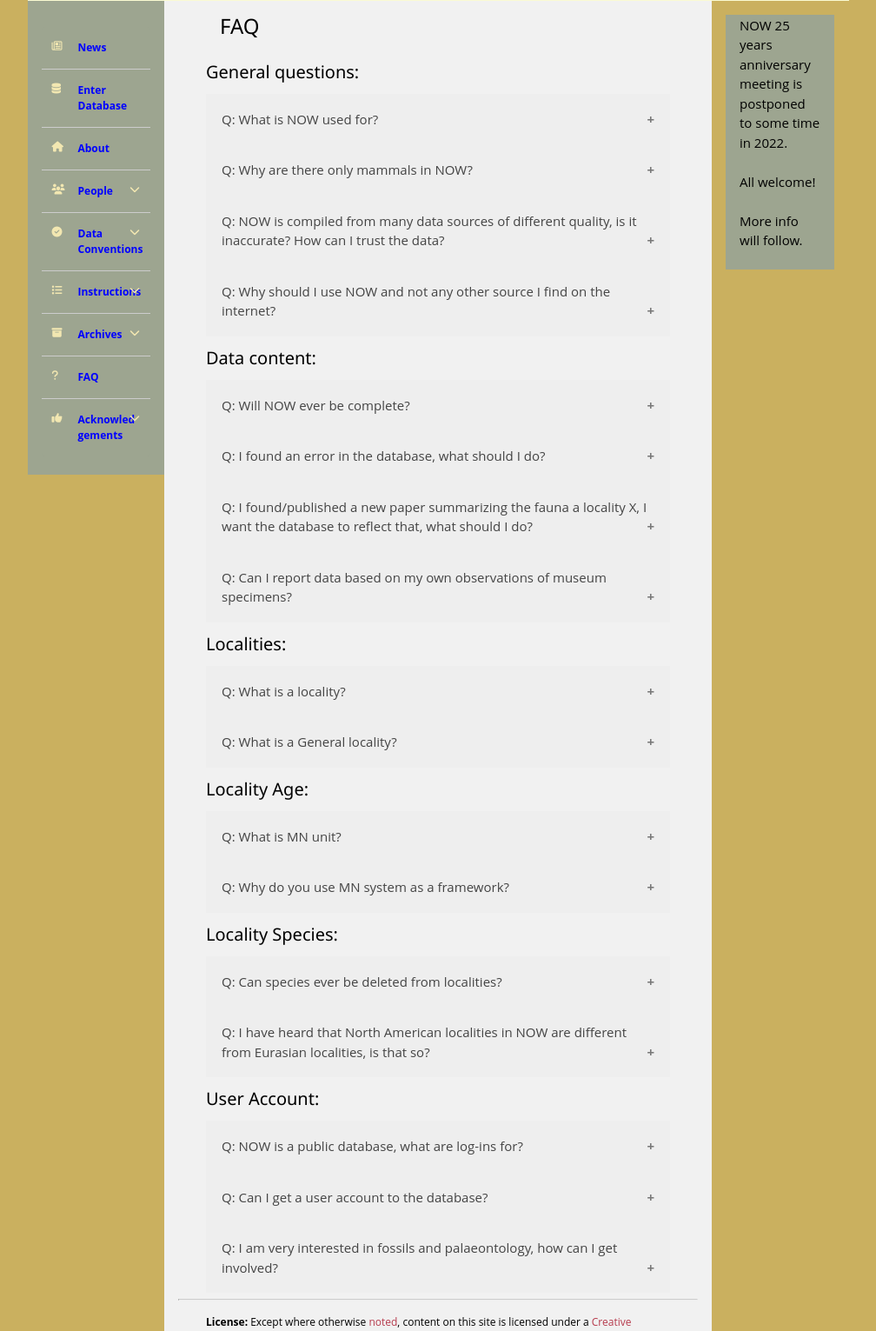
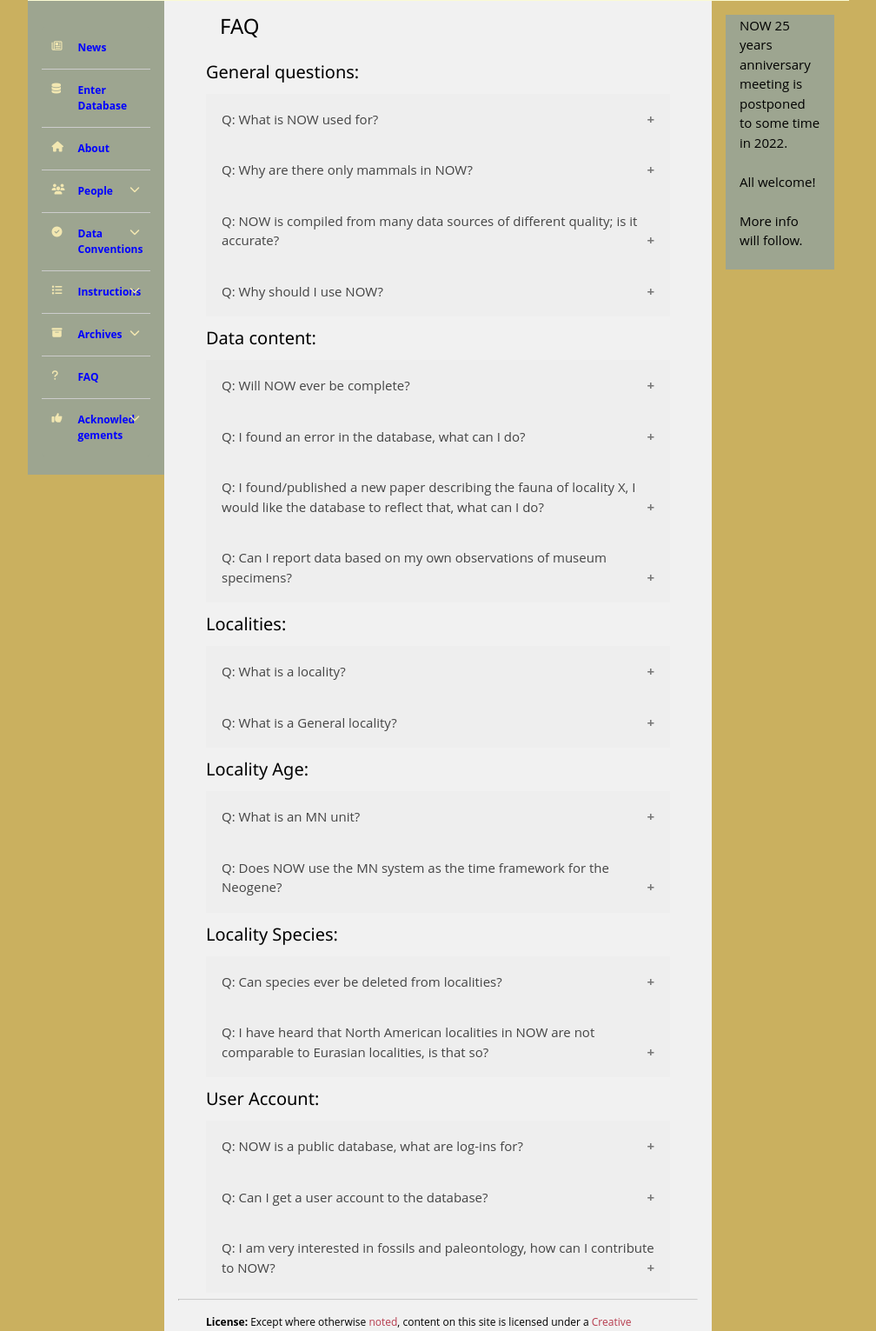
Before and after one commit to karilint/new_and_old_worlds, a Django app: template now/templates/faq.html in a window 1280 px wide. Shown: the part 265-1796 px from the top of the page at 87% size, without its empty margins (136-1144 px from the left). Run offline with Django 3.2, Linux system fonts and the light colour scheme; the template is opened without the code that fills it, so the values that code supplies are empty; some libraries are stand-ins or nearby versions.

Commit message:
FAQ update, citation update

```diff
--- a/now/templates/faq.html
+++ b/now/templates/faq.html
@@ -56,76 +56,76 @@ NOW - Fossil Mammal Database - FAQ
               <h4>General questions:</h4>
               <button class="collapsible">Q: What is NOW used for?</button>
               <div class="content">
-                <p>A: Many users simply look up information about individual localities and species, using NOW as an encyclopedia. You can also use NOW as a time machine to look at how the distribution of species has changed over time. NOW is also widely used as a source for professional <a href="publications.html">publications</a> all around the world.</p>
+                <p>A: Many users simply look up information about individual localities and species, using NOW as an encyclopedia. You can also use NOW as a time machine to look at how the distribution of species has changed over time, or to check the oldest and youngest record of a given species or taxon. NOW is also widely used as a source for professional <a href="publications.html">publications</a> all around the world.</p>
               </div>
               <button class="collapsible">Q: Why are there only mammals in NOW?</button>
               <div class="content">
                 <p>A: Because NOW is a community working on mammals. The database is not a stand-alone data repository, it summarizes knowledge of the research community, and is curated accordingly as new knowledge accumulates.</p>
               </div>
-              <button class="collapsible">Q: NOW is compiled from many data sources of different quality, is it inaccurate? How can I trust the data?</button>
+              <button class="collapsible">Q: NOW is compiled from many data sources of different quality; is it accurate?</button>
               <div class="content">
-                <p>A: Just like any personal dataset of any researcher, NOW most certainly contains inaccuracies and uncertainties. The data in the NOW database are coordinated with emphasis on consistency, meaning that the final say on presence or absence of species or other characteristics is up to the coordinator responsible for that particular group or region. There is no democracy, this is the price we pay for consistency. In the end, the responsibility for data quality is still up to the user.</p>
+                <p>A: Just like any individual dataset compiled by any researcher, NOW most certainly contains inaccuracies and uncertainties. The data in the NOW database are coordinated with emphasis on consistency, meaning that the final say on presence or absence of species or other characteristics is up to the coordinator responsible for that particular group or region. Rather than presenting a collection of many available opinions, now presents interpretations of experts. In some ways, the treatment is similar to that of scientific committees such as the International Commission on Stratigraphy overseeing the International Chronostratigraphic Chart.</p>
               </div>
-              <button class="collapsible">Q: Why should I use NOW and not any other source I find on the internet?</button>
+              <button class="collapsible">Q: Why should I use NOW?</button>
               <div class="content">
-                <p>A: You are most welcome to use any source on the internet. What is special about NOW really boils down to two main things: NOW contains information about the traits and properties of the taxa as well as about their occurrence. This is rare. And NOW at least tries to be consistent. That’s why we have coordinators with dictatorial rights to decide issues of taxonomy and stratigraphy, for example. Of course, and even with complete formal consistency, a residual of underlying disorder and inconsistency will always remain.</p>
+                <p>A: You are most welcome to use any source on the internet. What is special about NOW is that it contains information about the traits and properties of the taxa, their occurrences and the localities at which they occur. NOW aims at being consistent in this. That is why we have coordinators with full rights to decide issues of taxonomy and stratigraphy, for example. Of course, and even with complete formal consistency, a residual of underlying disorder and inconsistency will always remain.</p>
               </div>
               <h4>Data content:</h4>
               <button class="collapsible">Q: Will NOW ever be complete?</button>
               <div class="content">
-                <p>A: No. Although NOW has very good coverage of many areas and intervals, it will never be complete. NOW is fundamentally just like a physical fossil collection at a museum and the collection grows and develops in many ways, some of them goal-oriented and others random. NOW summarizes the knowledge of a research community, the database is curated and refined as knowledge of the community accumulates. More than a simple collection of data, NOW is a community.</p>
+                <p>A: No. Although NOW has very good coverage of many areas and intervals, it will never be complete. NOW is fundamentally just like similar to a physical fossil collection at a museum. The collection grows and develops in many ways, some of them goal-oriented and others random. NOW summarizes the knowledge of a research community, the database is curated and refined as knowledge of the community accumulates. Completeness is not the aim. More than a simple repository of data, NOW is a community of researchers, scholars, specialists.</p>
               </div>
-              <button class="collapsible">Q: I found an error in the database, what should I do?</button>
+              <button class="collapsible">Q: I found an error in the database, what can I do?</button>
               <div class="content">
-                <p>A: Wonderful! This is one important way in which the database can grow and develop. The first step is to discuss it with the coordinator responsible for the respective group or region. Please get in touch with the database curator <a href="mailto:kari-dot-lintulaakso%20-at-%20gmail-dot-com">Kari Lintulaakso</a> who will guide you to the right person or simply look at the <a href="board.html">NOW Advisory Board</a> listing on the NOW web page and contact the appropriate coordinator directly. If the responsible coordinator agrees, you can make the update yourself or leave it for the responsible coordinator to make the update. To make updates yourself you will need an account, which will be provided for any updates cleared by the coordinator.</p>
+                <p>A: Wonderful! This is one important way in which the database can grow and develop. The first step is to discuss it with the coordinator responsible for the respective group or region. Please get in touch with the database curator <a href="mailto:kari-dot-lintulaakso%20-at-%20helsinki-dot-fi">Kari Lintulaakso</a> who will guide you to the right person or simply look at the <a href="board.html">NOW Advisory Board</a> listing on the NOW web page and contact the appropriate coordinator directly. If the responsible coordinator agrees, you can make the update yourself or leave it for the responsible coordinator to make the update. To make updates yourself you will need an account, which will be provided for any updates cleared by the coordinator.</p>
               </div>
-              <button class="collapsible">Q: I found/published a new paper summarizing the fauna a locality X, I want the database to reflect that, what should I do?</button>
+              <button class="collapsible">Q: I found/published a new paper describing the fauna of locality X, I would like the database to reflect that, what can I do?</button>
               <div class="content">
-                <p>A: You are most welcome to add data. The first step is to discuss with the responsible coordinator. Please get in touch with the database curator <a href="mailto:kari-dot-lintulaakso%20-at-%20gmail-dot-com">Kari Lintulaakso</a> who will guide you to the right person and through the process.</p>
+                <p>A: You are most welcome to add data. Please get in touch with the database curator <a href="mailto:kari-dot-lintulaakso%20-at-%20helsinki-dot-fi">Kari Lintulaakso</a> who will guide you to the right person and through the process.</p>
               </div>
               <button class="collapsible">Q: Can I report data based on my own observations of museum specimens?</button>
               <div class="content">
-                <p>A: Yes, please do! The database is referenced, and each update must have an associated reference. The primary practice is to reference publications, but professional personal communications, observations, Excel sheets are also acceptable as references. All of that must be properly referenced and tractable, for example by DOI.</p>
+                <p>A: Yes, please do! The database is referenced, and each update must have an associated reference. The primary practice is to reference publications, but professional personal communications, observations are also acceptable as references. All of that must be properly referenced and tractable, for example by DOI.</p>
               </div>
               <h4>Localities:</h4>
               <button class="collapsible">Q: What is a locality?</button>
               <div class="content">
-                <p>A: It can be any conventional unit, a place where fossils come from. Some places have a finer resolution / finer division into localities than others. NOW follows locality designations of the original publications from which data comes form.</p>
+                <p>A: It is a unit referring to a place (and time) where fossils come from. Some places have a finer resolution/ finer division into localities than others. A locality may be a single layer of rocks or sediment or refer to a broader area, such as a whole rock series, for example. The latter situation occurs especially with older collections. NOW follows locality designations of the original publications from which data comes.</p>
               </div>
               <button class="collapsible">Q: What is a General locality?</button>
               <div class="content">
-                <p>A: General localities, such as Samos, have been established to record data that has no fine-grained locality information.</p>
+                <p>A: General localities, such as Samos, have been established to record data that has no fine-grained locality information or comes from historical collections where only limited information is recorded.</p>
               </div>
               <h4>Locality Age:</h4>
-              <button class="collapsible">Q: What is MN unit?</button>
+              <button class="collapsible">Q: What is an MN unit?</button>
               <div class="content">
-                <p>A: MN is a unit system that gives approximate succession for European localities. It is based on comparing sets of faunal communities.</p>
+                <p>A: MN is a biochronological system that gives a relative age for European Neogene localities based on mammalian faunal assemblages. The system was introduced by French paleontologist Pierre Mein in 1975 and has undergone multiple revisions and updates. Individual MN units are characterized either by first or last occurrence of selected taxa or by similarity to reference localities (reference faunas). The current age boundaries for MN units in NOW are set according to Hilgen et al. (2012).</p>
               </div>
-              <button class="collapsible">Q: Why do you use MN system as a framework?</button>
+              <button class="collapsible">Q: Does NOW use the MN system as the time framework for the Neogene?</button>
               <div class="content">
-                <p>A: NOW does not use MN system as a framework, but MN happens to be the most frequently encountered time reference unit for localities.</p>
+                <p>A: NOW does not use the MN system as a framework, but MN happens to be the most frequently encountered time reference unit for European localities and historically has received a lot of attention in NOW. Globally NOW uses many different time frameworks.</p>
               </div>
               <h4>Locality Species:</h4>
               <button class="collapsible">Q: Can species ever be deleted from localities?</button>
               <div class="content">
                 <p>A: Typically, species which have been entered are not deleted. Taxonomic names are often refined and synonyms added, making old names obsolete. Species names that have no locality occurrence are not seen in routine views or downloads but remain searchable. Merging taxa or localities can only be done by associate coordinators.</p>
               </div>
-              <button class="collapsible">Q: I have heard that North American localities in NOW are different from Eurasian localities, is that so?</button>
+              <button class="collapsible">Q: I have heard that North American localities in NOW are not comparable to Eurasian localities, is that so?</button>
               <div class="content">
-                <p>A: Yes, American localities have been aggregated during the data development process, the raw data have not been preserved. Therefore, American localities may seem to have more rich faunal lists than European ones. In addition, American and European data have slightly different ways of determining age. Users should be mindful of these differences when doing faunal richness comparisons across continents.</p>
+                <p>A: Yes, North American localities have been aggregated during the data development process; the raw data have not been preserved. Therefore, North American localities may seem to have richer faunal lists than European ones. In addition, relative ages for North American and European data have been determined using slightly different methods. Users should be mindful of these differences when doing faunal richness comparisons across continents.</p>
               </div>
               <h4>User Account:</h4>
               <button class="collapsible">Q: NOW is a public database, what are log-ins for?</button>
               <div class="content">
-                <p>A: Just as in physical fossil collections, a small portion of data might remain private while the researcher or team that collected it is working on it. As a general rule, private data become public after 5 years.</p>
+                <p>A: Just as in physical fossil collections, a small portion of data might remain private while the researcher or team that collected it is working on it, or a portion of data compiled from public sources needs extensive curatorial attention and harmonization before releasing it for public use. NOW does not accommodate permanently private user data; all data initially entered as private are meant to become public in a few years.</p>
               </div>
               <button class="collapsible">Q: Can I get a user account to the database?</button>
               <div class="content">
-                <p>A: To browse and download data you do not need an account. If you would like to add or edit data an account can be provided. The Steering group makes the decision. To apply for an account please get in touch with the database curator <a href="mailto:kari-dot-lintulaakso%20-at-%20gmail-dot-com">Kari Lintulaakso</a>.</p>
+                <p>A: To browse and download data you do not need an account. If you would like to add or edit data an account can be provided. The Steering group makes the decision. To apply for an account please get in touch with the database curator <a href="mailto:kari-dot-lintulaakso%20-at-%20helsinki-dot-fi">Kari Lintulaakso</a>.</p>
               </div>
-              <button class="collapsible">Q: I am very interested in fossils and palaeontology, how can I get involved?</button>
+              <button class="collapsible">Q: I am very interested in fossils and paleontology, how can I contribute to NOW?</button>
               <div class="content">
-                <p>A: Great! Please contact us and let us know how you think you could contribute. You may contact any NOW member you might know or else database curator <a href="mailto:kari-dot-lintulaakso%20-at-%20gmail-dot-com">Kari Lintulaakso</a>.</p>
+                <p>A: Great! Please contact us and let us know how you think you could contribute. You may contact any NOW member you might know or else database curator <a href="mailto:kari-dot-lintulaakso%20-at-%20helsinki-dot-fi">Kari Lintulaakso</a>.</p>
               </div>
               <script>
                 var acc = document.getElementsByClassName("collapsible");
```
Also changed, not shown: now/templates/index.html (+6 -2 lines).
